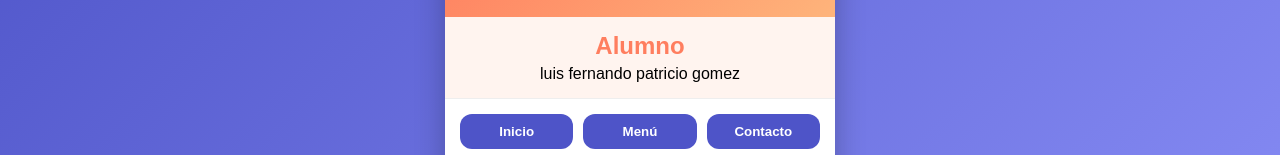
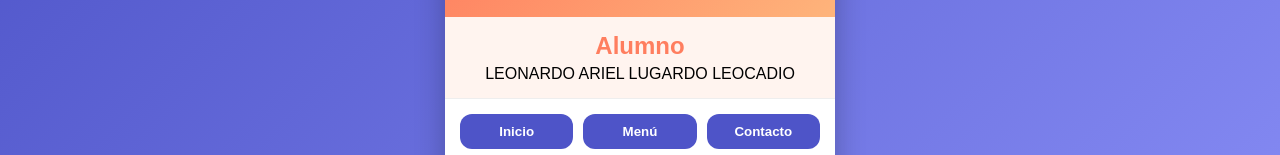
Before and after one commit to pardoleo371-jpg/PRACTICA_3, a plain HTML site: page index.html in a window 1280 px wide. Shown: the part 217-372 px from the top of the page. Drawn offline with Linux system fonts and the light colour scheme.

Commit message:
Update index.html

```diff
--- a/index.html
+++ b/index.html
@@ -17,7 +17,7 @@
 
     <section class="perfil">
       <h2>Alumno</h2>
-      <p>luis fernando patricio gomez</p>
+      <p>LEONARDO ARIEL LUGARDO LEOCADIO</p>
     </section>
 
     <nav class="menu">
```
